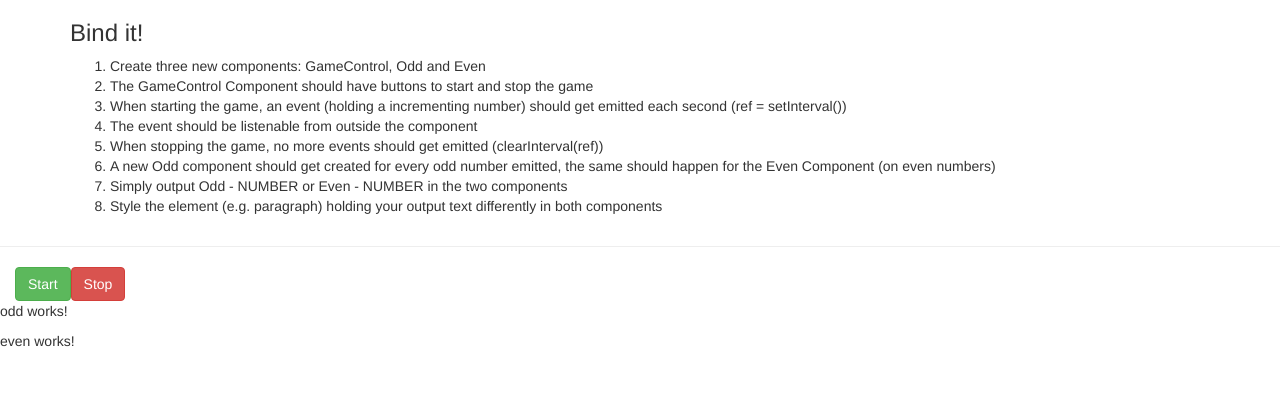
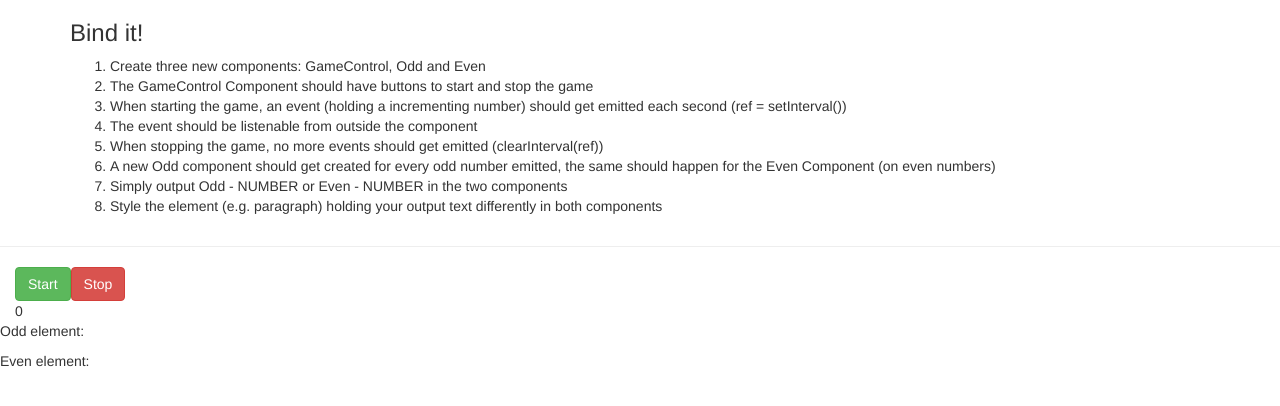
Before and after one commit to juanlvo/cmp-databinding-assignment-start, an Angular app: page / in a window 1280 px wide. Shown: the top 406 px of the page. Built offline with nearby package versions, Linux system fonts and the light colour scheme.

Commit message:
feat: step 4

```diff
--- a/src/app/app.component.html
+++ b/src/app/app.component.html
@@ -16,6 +16,10 @@
   </div>
 </div>
 <hr>
-<app-game-control></app-game-control>
+<div class="row">
+  <div class="col-xs-12">
+    <app-game-control (runningGame)="onRunningGame()"></app-game-control>
+  </div>
+</div>
 <app-odd></app-odd>
 <app-even></app-even>
--- a/src/app/app.component.ts
+++ b/src/app/app.component.ts
@@ -1,4 +1,4 @@
-import { Component } from '@angular/core';
+import { Component, ViewChild, ElementRef, SimpleChanges } from '@angular/core';
 
 @Component({
   selector: 'app-root',
@@ -6,9 +6,14 @@ import { Component } from '@angular/core';
   styleUrls: ['./app.component.css']
 })
 export class AppComponent {
+  @ViewChild('countNumber') count: ElementRef;
 
-  onRunningGame(i: number) {
-    console.log('The count is: '+i);
+  onRunningGame(firedNumber: number) {
+    console.log(firedNumber);
   }
 
+  ngOnChanges(changes: SimpleChanges) {
+    console.log('in app controler the count is: '+this.count);
+   }
+
 }
--- a/src/app/even/even.component.html
+++ b/src/app/even/even.component.html
@@ -1,3 +1,3 @@
 <p>
-  even works!
+  Even element: {{ even }}
 </p>
--- a/src/app/game-control/game-control.component.html
+++ b/src/app/game-control/game-control.component.html
@@ -2,3 +2,6 @@
   <button class="btn btn-success" (click)="startTheGame()">Start</button>
   <button class="btn btn-danger" (click)="stopTheGame()">Stop</button>
 </div>
+<div class="col-xs-12" #countNumber>
+  {{ count }}
+</div>
--- a/src/app/game-control/game-control.component.ts
+++ b/src/app/game-control/game-control.component.ts
@@ -17,11 +17,10 @@ export class GameControlComponent implements OnInit {
 
   startTheGame() {
     this.theInterval = setInterval(() => {
-      this.runningGame.emit({ i: this.count});
+      this.runningGame.emit({ i: this.count++});
       //console.log(this.count);
-      this.count++;
     },
-    this.count);
+    1000);
   }
 
   stopTheGame() {
--- a/src/app/odd/odd.component.html
+++ b/src/app/odd/odd.component.html
@@ -1,3 +1,3 @@
 <p>
-  odd works!
+  Odd element: {{ odd }}
 </p>
--- a/src/app/odd/odd.component.ts
+++ b/src/app/odd/odd.component.ts
@@ -1,4 +1,4 @@
-import { Component, OnInit } from '@angular/core';
+import { Component, OnInit, Input } from '@angular/core';
 
 @Component({
   selector: 'app-odd',
@@ -6,7 +6,7 @@ import { Component, OnInit } from '@angular/core';
   styleUrls: ['./odd.component.css']
 })
 export class OddComponent implements OnInit {
-
+  @Input() count: number;
   constructor() { }
 
   ngOnInit() {
```
